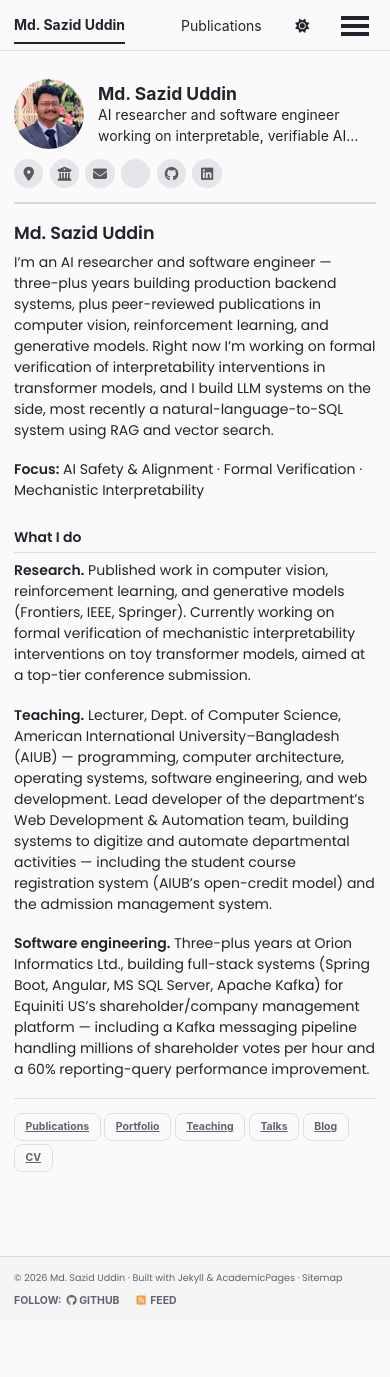
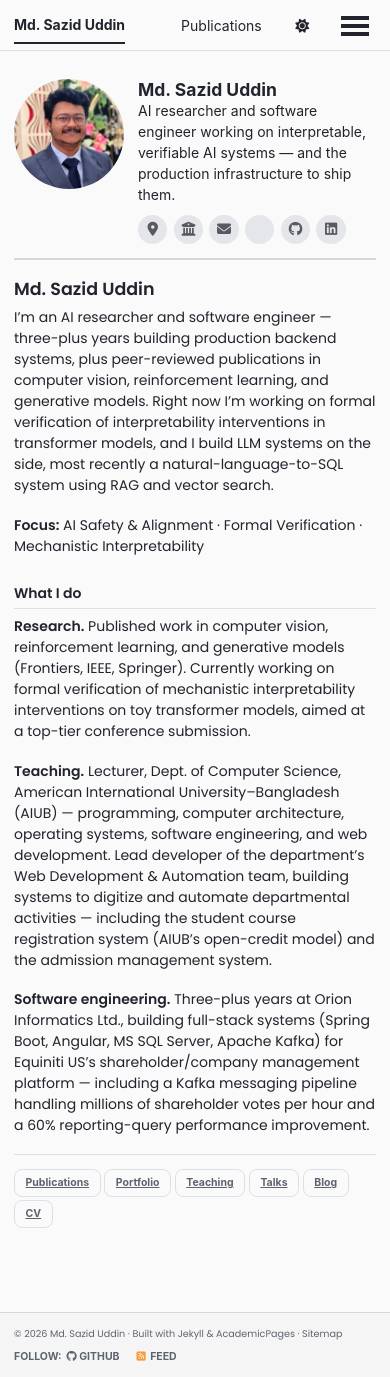
Before and after one commit to sazid-uddin/sazid-uddin.github.io, a Jekyll site: the page built from _pages/about.md, in a window 390 px wide and 1377 px high. Built offline with Jekyll 4.4.1, drawn with Linux system fonts in a browser that asks for light colours; a style sheet for code colours, icons or effects is not loaded.

Commit message:
minor ui fixes

```diff
--- a/_includes/author-profile.html
+++ b/_includes/author-profile.html
@@ -14,11 +14,12 @@
     {% endif %}
   </div>
 
-  <div class="author__content">
-    <h3 class="author__name">{{ author.name }}</h3>
-    {% if author.pronouns %}<p class="author__pronouns">{{ author.pronouns }}</p>{% endif %}
-    {% if author.bio %}<p class="author__bio">{{ author.bio }}</p>{% endif %}
-  </div>
+  <div class="author__sidebar-info">
+    <div class="author__content">
+      <h3 class="author__name">{{ author.name }}</h3>
+      {% if author.pronouns %}<p class="author__pronouns">{{ author.pronouns }}</p>{% endif %}
+      {% if author.bio %}<p class="author__bio">{{ author.bio }}</p>{% endif %}
+    </div>
 
   <div class="author__urls-wrapper">
     <button class="btn btn--inverse">Follow</button>
@@ -195,6 +196,7 @@
       </tbody>
     </table>
   </div><!-- /.author__urls-wrapper -->
+  </div><!-- /.author__sidebar-info -->
 </div><!-- /.author__profile -->
 
 {% if author.location %}
--- a/_sass/layout/_sidebar.scss
+++ b/_sass/layout/_sidebar.scss
@@ -387,18 +387,18 @@
    ========================================================================== */
 
 @media screen and (max-width: 924px) {
-  // Flex-wrap container: avatar + content on row 1, icon strip on row 2
+  // Two-column layout: avatar left, right column (name + bio + icons) right
   .author__profile {
     display: flex;
-    flex-wrap: wrap;
-    align-items: center;
-    gap: 0.5em 1em;
+    flex-direction: row;
+    align-items: flex-start;
+    gap: 1em;
   }
 
   .author__avatar {
     display: block;
-    flex: 0 0 70px;
-    width: 70px;
+    flex-shrink: 0;
+    width: 110px;
 
     img {
       width: 100%;
@@ -406,27 +406,23 @@
     }
   }
 
+  // Right column — stacks name, bio, then icons vertically
+  .author__sidebar-info {
+    flex: 1;
+    min-width: 0;
+    display: flex;
+    flex-direction: column;
+  }
+
   .author__content {
     display: block;
-    flex: 1;
-    min-width: 0;
     padding: 0;
-
-    // Clamp bio to 2 lines on mobile
-    .author__bio {
-      display: -webkit-box;
-      -webkit-line-clamp: 2;
-      -webkit-box-orient: vertical;
-      overflow: hidden;
-      margin-bottom: 0;
-    }
   }
 
-  // Icon strip takes full width as second row
   .author__urls-wrapper {
-    flex: 0 0 100%;
     display: block;
     cursor: default;
+    margin-top: 0.5em;
 
     > button {
       display: none;
```
